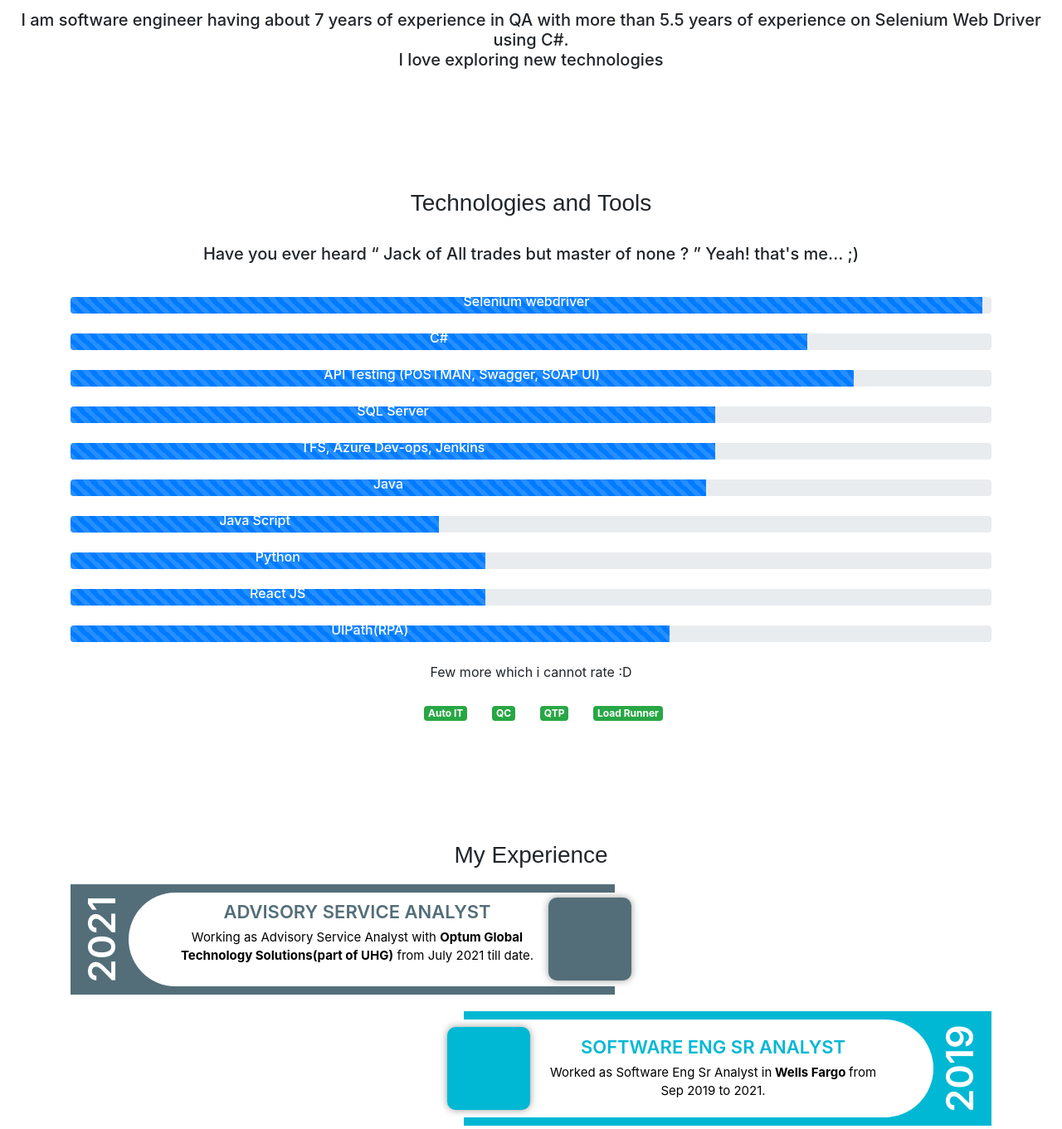
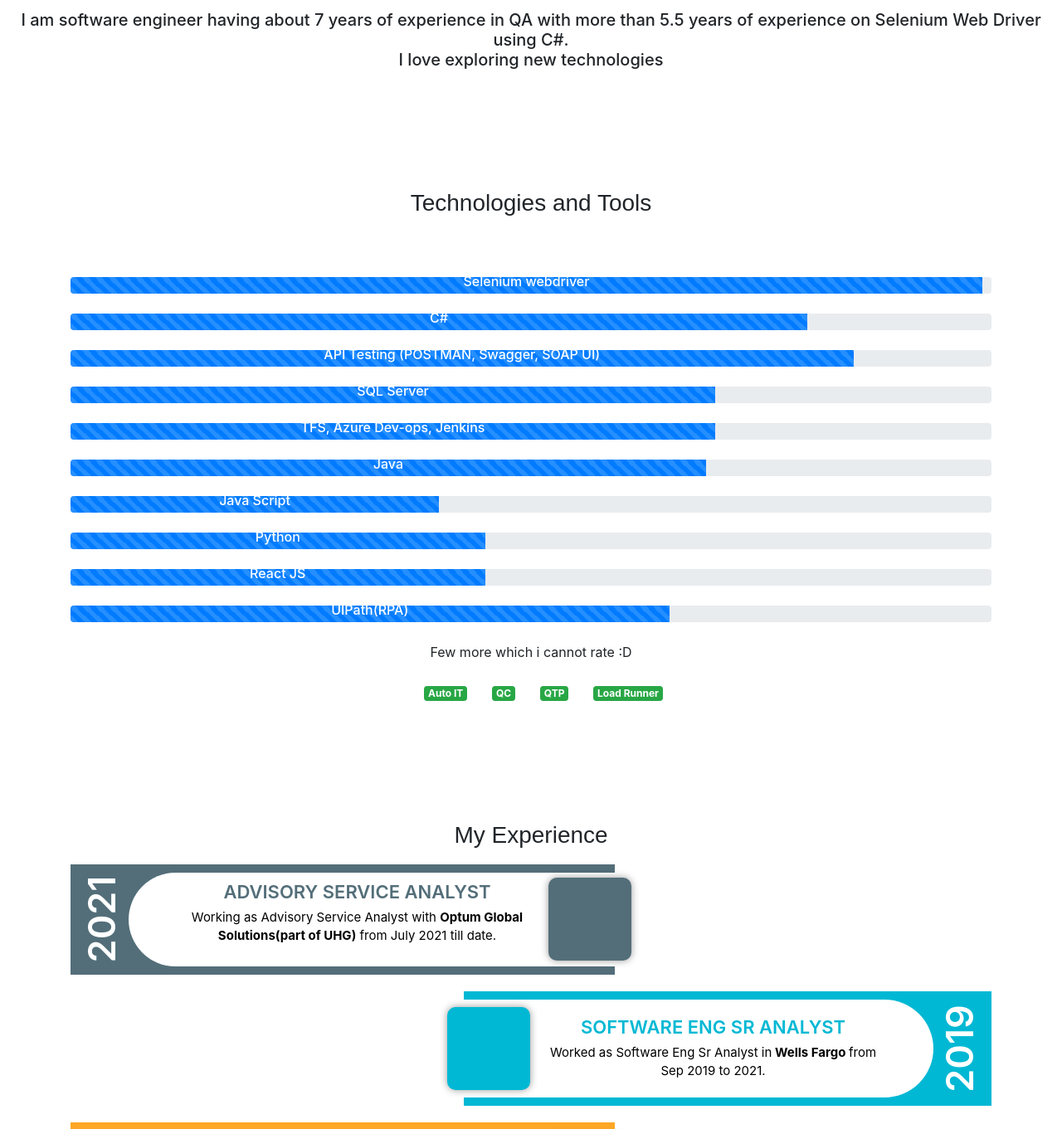
Before and after one commit to vemuladheeraj/portfolio, a React (Create React App) app: page / in a window 1280 px wide. Shown: the part 812-2173 px from the top of the page at 83% size. Built offline with nearby package versions, Linux system fonts and the light colour scheme.

Commit message:
updated the change

```diff
--- a/src/components/Experience.js
+++ b/src/components/Experience.js
@@ -23,7 +23,7 @@
                         </div>
                         <h3 class="title">Advisory Service Analyst</h3>
                         <p class="description">
-                              Working as Advisory Service Analyst with <b>Optum Global Technology Solutions(part of UHG)</b> from July 2021 till date.
+                              Working as Advisory Service Analyst with <b>Optum Global Solutions(part of UHG)</b> from July 2021 till date.
                         </p>
                     </a>
                 </div>
--- a/src/components/Technologies.js
+++ b/src/components/Technologies.js
@@ -10,7 +10,7 @@
 <br/>
 <p>
   <h5>
-  Have you ever heard <q> Jack of All trades but master of none ? </q> Yeah! that's me... ;)
+  {/* Have you ever heard <q> Jack of All trades but master of none ? </q> Yeah! that's me... ;) */}
   </h5>
 </p>
 <br/>
```
